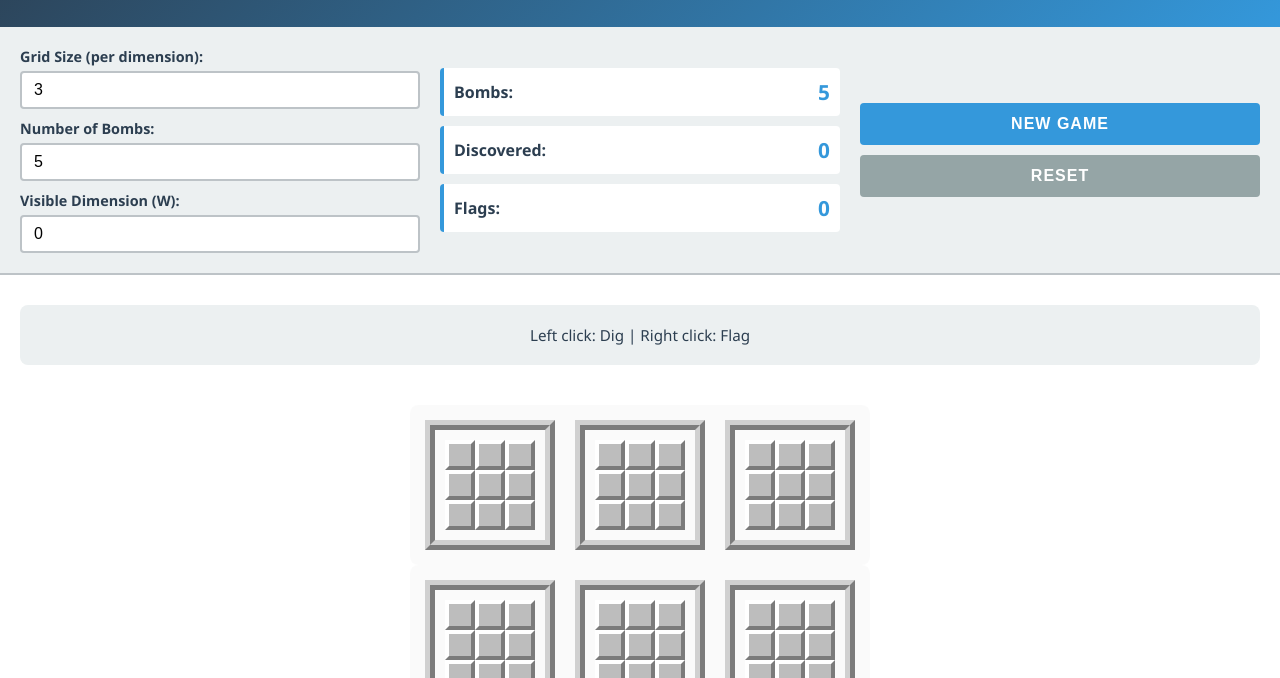
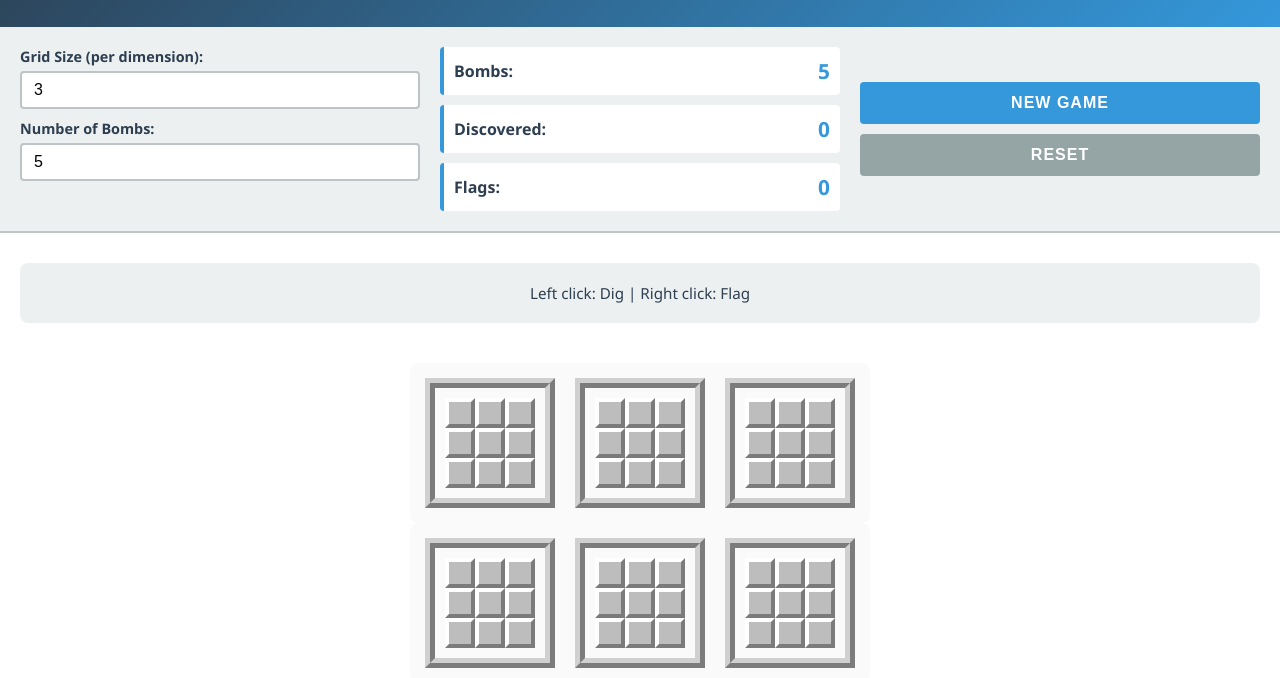
Before and after one commit to MaxChevalier/mine-Sweeper-4D, a website: page index.html in a window 1280 px wide. Shown: the part 122-800 px from the top of the page. Drawn offline with Linux system fonts and the light colour scheme.

Commit message:
Remove dimension control input from settings for streamlined UI

```diff
--- a/index.html
+++ b/index.html
@@ -22,10 +22,6 @@
                 <div class="setting-group">
                     <label for="bombCount">Number of Bombs:</label>
                     <input type="number" id="bombCount" min="1" max="10" value="5">
-                </div>
-                <div class="setting-group">
-                    <label for="dimension">Visible Dimension (W):</label>
-                    <input type="number" id="dimension" min="0" max="4" value="0">
                 </div>
             </div>
 
```
